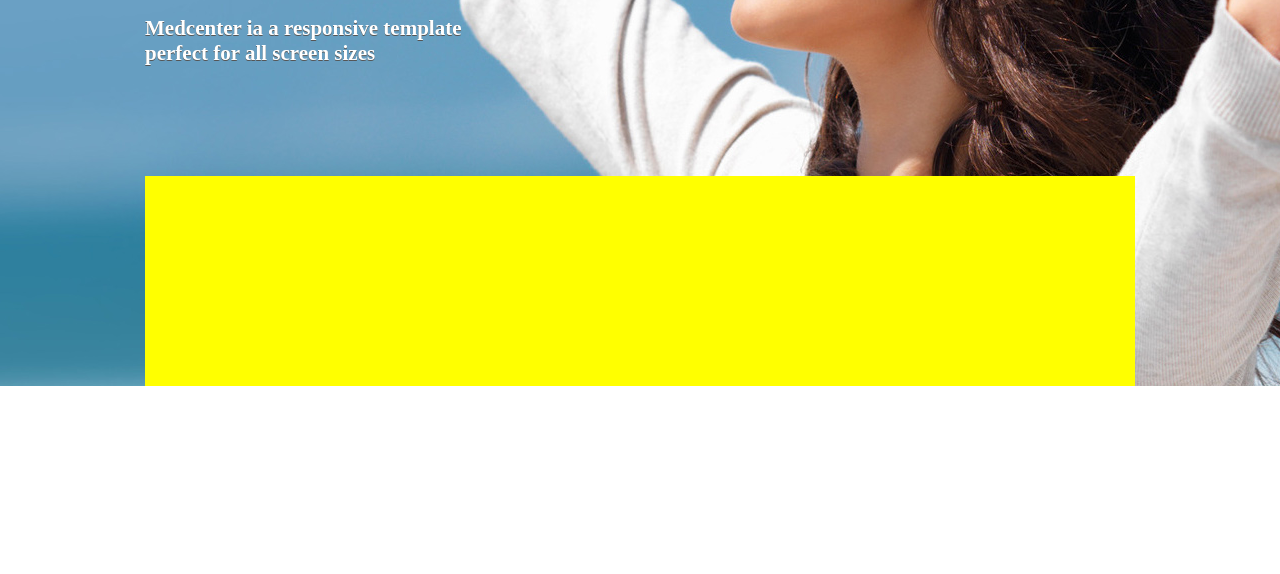
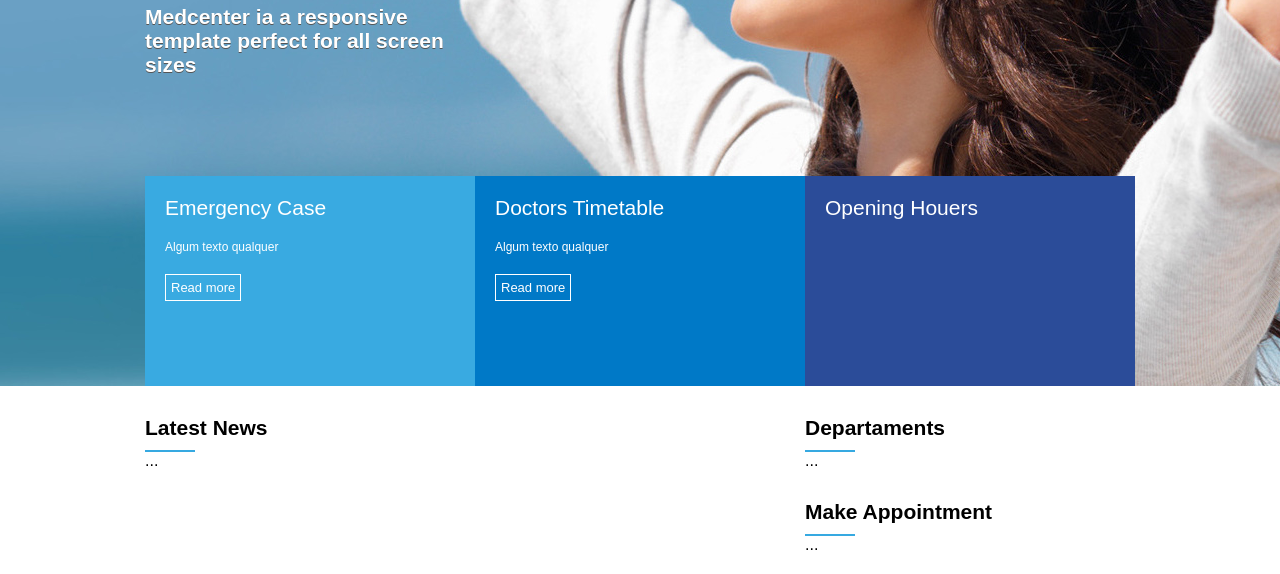
Before and after one commit to aldevan6/Projeto-Site-com-Flexbox-e-HTML-Sem-ntico, a plain HTML site: page index.html in a window 1280 px wide. Shown: the part 404-978 px from the top of the page. Before the commit the page ends 800 px from the top, so only its background shows below. Drawn offline with Linux system fonts and the light colour scheme.

Commit message:
banner completion

```diff
--- a/assets/css/template.css
+++ b/assets/css/template.css
@@ -1,3 +1,6 @@
+*{
+    font-family: arial;
+}
 body{
     margin: 0;
     padding: 0;
@@ -35,7 +38,6 @@ nav a{
     text-decoration: none;
     text-transform:uppercase;
     color:#727272;
-    font-family:arial;
 }
 
 nav .active a,
@@ -79,7 +81,63 @@ nav a:hover{
     max-width: 350px;
     margin-top: 30px;
 }
-.banne_options{
-    background-color: #ff0;
+.banner_options{
+    display: flex;
     height: 210px;
 }
+.banner1,
+.banner2,
+.banner3{
+    flex: 1;
+    color: #fff;
+    padding: 20px;
+}
+.banner1{
+    background-color:#39aae1;
+}
+.banner2{
+    background-color:#0079c7;
+}
+.banner3{
+    background-color:#2b4c99;
+}
+.banner_title{
+    font-size:21px;
+}
+.banner_desc{
+    font-size:12px;
+    padding: 20px 0;
+}
+.banner_options a{
+    display: inline-block;
+    color: #fff;
+    font-size:13px;
+    text-decoration: none;
+    border: 1px solid #fff;
+    padding: 5px;
+}
+#geral{
+    display:flex;
+    justify-content: center;
+}
+#geral section{
+    flex: 2;
+}
+#geral aside{
+    flex: 1;
+}
+.widget_title{
+    margin-top: 30px;
+    margin-bottom: 20px;
+}
+.widget_title_text{
+    color: #000;
+    font-size:21px;
+    font-weight:bold;
+}
+.widget_title_bar{
+    width:50px;
+    height: 2px;
+    background-color: #36a9e1;
+    margin-top:10px;
+}
--- a/index.html
+++ b/index.html
@@ -35,11 +35,59 @@
                 <h2>Medcenter ia a responsive template perfect for all screen sizes</h2>
 
             </div>
-            <div class="banne_options" >
+            <div class="banner_options" >
+                <div class="banner1">
+                    <div class="banner_title">Emergency Case</div>
+                    <div class="banner_desc">Algum texto qualquer</div>
+                    <a href="#">Read more</a>
+                </div>
+
+                <div class="banner2">
+                    <div class="banner_title">Doctors Timetable</div>
+                    <div class="banner_desc">Algum texto qualquer</div>
+                    <a href="#">Read more</a>
+                </div>
+
+                <div class="banner3">
+                    <div class="banner_title">Opening Houers</div>
+                    <div class="banner_desc"></div>
+                </div>
 
             </div>
 
         </div>
     </section>
+    <section id="geral">
+        <div class="container">
+            <section>
+                <div class="widget_title">
+                    <div class="widget_title_text">Latest News</div>
+                    <div class="widget_title_bar"></div>
+                    <div class="widget_body">
+                    <div class="widget_body">
+                        ...
+                    </div>
+                </div>
+
+            </section>
+            <aside>
+                <div class="widget_title">
+                    <div class="widget_title_text">Departaments</div>
+                    <div class="widget_title_bar"></div>
+                    <div class="widget_body">
+                        ...
+                    </div>
+                </div>
+                <div class="widget_title">
+                    <div class="widget_title_text">Make Appointment</div>
+                    <div class="widget_title_bar"></div>
+                    <div class="widget_body">
+                        ...
+                    </div>
+                </div>
+            </aside>
+        </div>
+
+    </section>
 </body>
 </html>
```
